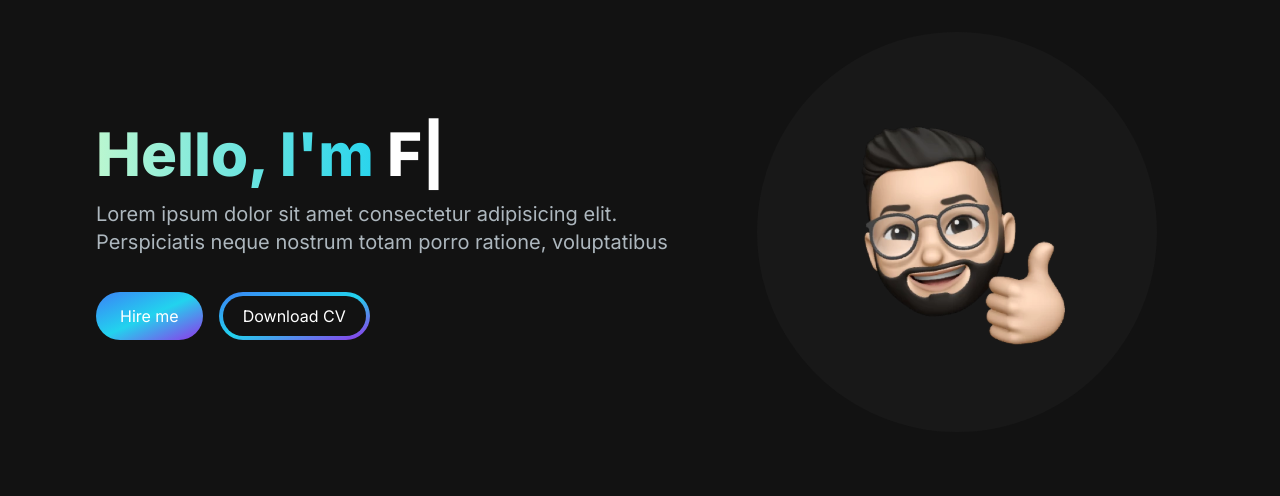
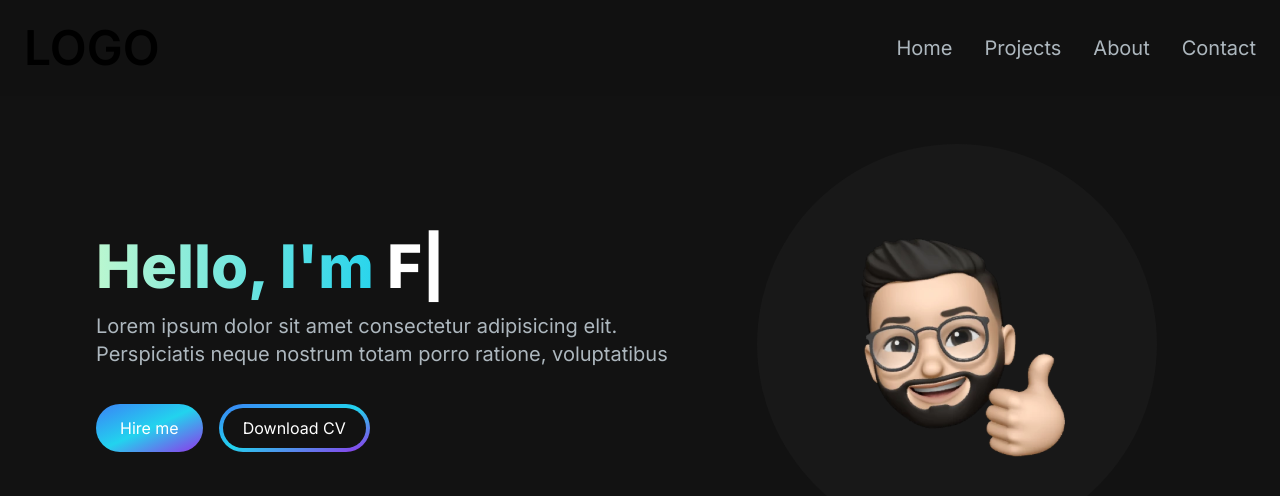
Before and after one commit to mgmenezes/Portifolio-React-NextJS, a Next.js app: page / in a window 1280 px wide. Shown: the top 496 px of the page. Built offline with nearby package versions, Linux system fonts and the light colour scheme.

Commit message:
Creating NavBar Component

```diff
--- a/src/app/page.js
+++ b/src/app/page.js
@@ -1,9 +1,11 @@
 import HeroSection from "@/components/HeroSection";
+import Navbar from "@/components/Navbar";
 
 export default function Home() {
   return (
     <main className="flex min-h-screen flex-col bg-[#121212] mx-auto py-4 px-12">
-      <div class="container mx-auto py-4 px-12">
+      <Navbar />
+      <div className=" mt-28 container mx-auto py-4 px-12">
         <HeroSection />
       </div>
     </main>
--- /dev/null
+++ b/src/components/Navbar.jsx
@@ -0,0 +1,71 @@
+"use client";
+import React, { useState } from "react";
+import Link from "next/link";
+import NavLink from "./NavLink";
+import { Bars3Icon, XMarkIcon } from "@heroicons/react/24/solid";
+import MenuOverlay from "./MenuOverlay";
+
+export const navlinks = [
+  {
+    href: "/",
+    title: "Home",
+  },
+  {
+    href: "/projects",
+    title: "Projects",
+  },
+  {
+    href: "/about",
+    title: "About",
+  },
+  {
+    href: "/contact",
+    title: "Contact",
+  },
+];
+
+const Navbar = () => {
+  const [navBarOpen, setNavbarOpen] = useState(true);
+  return (
+    <nav className="fixed top-0 right-0 left-0 z-10 bg-[#121212] bg-opacity-95">
+      <div className="flex flex-wrap items-center justify-between mx-auto p-6">
+        <Link href={"/"} className="text-2xl md:text-5xl font-semibold">
+          LOGO
+        </Link>
+
+        <div className="mobile-menu block md:hidden">
+          {navBarOpen ? (
+            <button
+              onClick={() => setNavbarOpen(false)}
+              className="flex items-center px-4 py-2 text-slate-200 rounded border border-slate-200"
+            >
+              <Bars3Icon className="h-10 w-10" />
+            </button>
+          ) : (
+            <button
+              onClick={() => setNavbarOpen(true)}
+              className="flex items-center px-3 py-2 text-slate-200 rounded border border-slate-200"
+            >
+              <XMarkIcon className="h-10 w-10" />
+            </button>
+          )}
+        </div>
+
+        <div className="browser-menu hidden md:block md:w-auto" id="navbar">
+          <ul className="flex p-4 md:p-0 md:flex-row md:space-x-8 mt-0">
+            {navlinks.map((navItem) => {
+              return (
+                <li key={navItem}>
+                  <NavLink href={navItem.href} title={navItem.title} />
+                </li>
+              );
+            })}
+          </ul>
+        </div>
+      </div>
+      {!navBarOpen ? <MenuOverlay links={navlinks} /> : null}
+    </nav>
+  );
+};
+
+export default Navbar;
```
